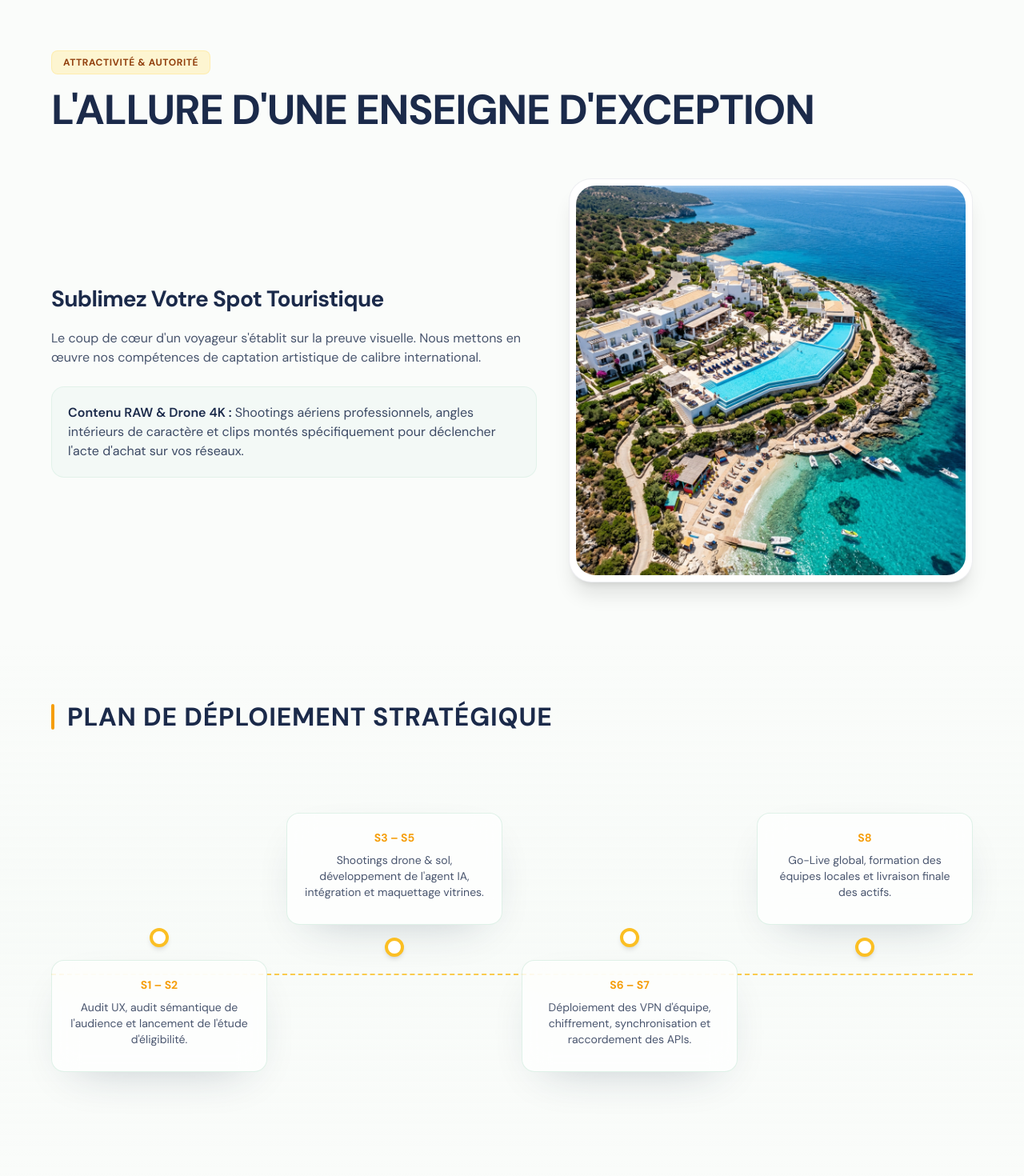
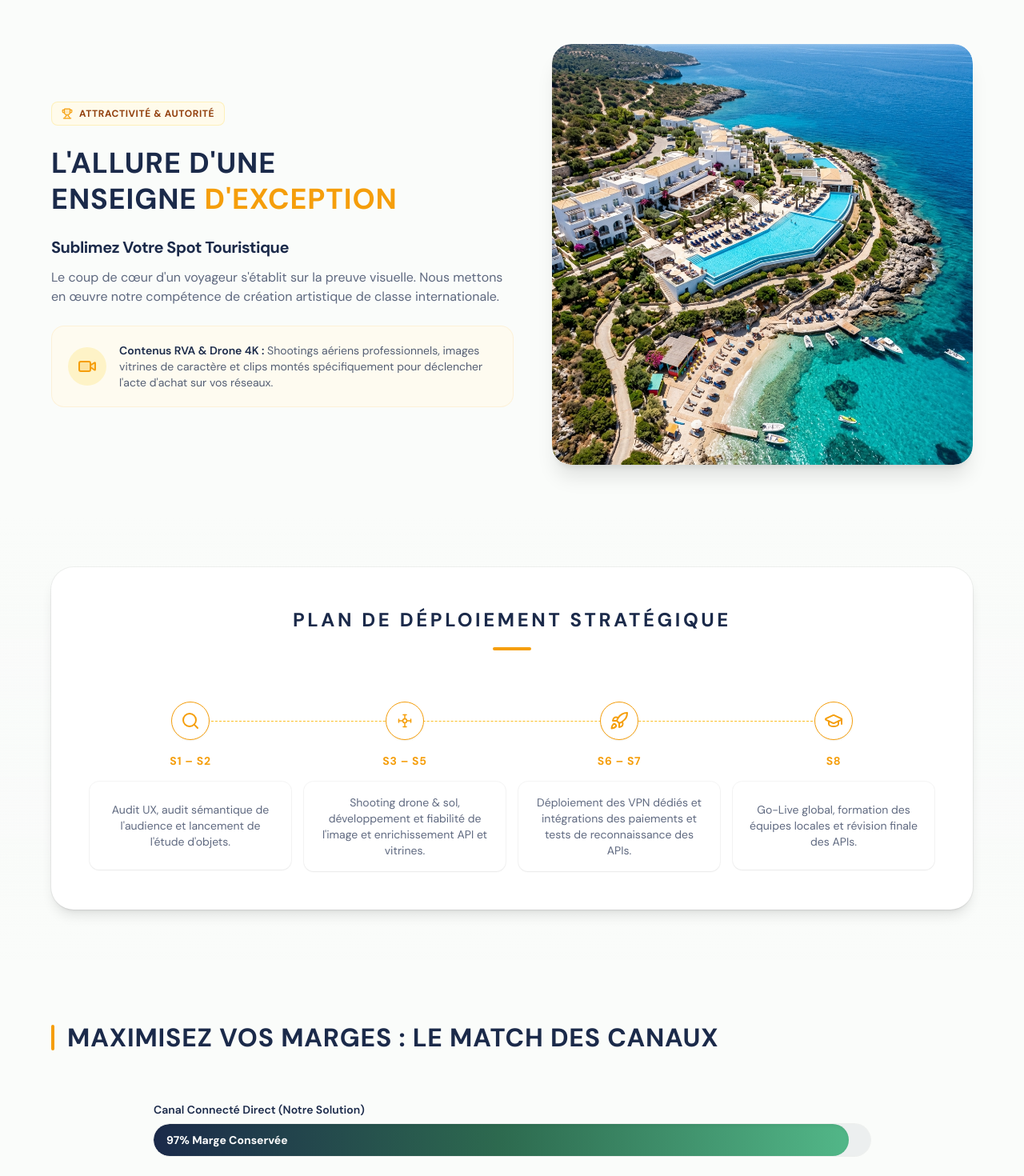
Before and after one commit to alaouiabdnour03/my-landing-page, a React (Vite) app: page / in a window 1280 px wide. Shown: the part 2600-4070 px from the top of the page at 80% size. Built offline with nearby package versions, Linux system fonts and the light colour scheme.

Commit message:
style(landing): update Attractivité & Autorité and Plan de Déploiement Stratégique layout and copywriting to match mockups exactly

```diff
--- a/src/components/landing/LaMecLanding.jsx
+++ b/src/components/landing/LaMecLanding.jsx
@@ -1,6 +1,6 @@
 import React from "react";
 import { motion, useScroll, useTransform } from "motion/react";
-import { ArrowDown, ArrowRight, Check, Hotel, Waves, Compass, Cloud, Store, Sliders, MapPin } from "lucide-react";
+import { ArrowDown, ArrowRight, Check, Hotel, Waves, Compass, Cloud, Store, Sliders, MapPin, Search, Rocket, GraduationCap, Video, Trophy } from "lucide-react";
 import { AnimatedBackground } from "./AnimatedBackground";
 import { Reveal, SectionLabel, FeatureCard, SECTION, INNER } from "./Primitives";
 import { PricingSection } from "./PricingSection";
@@ -285,150 +285,198 @@ export const LaMecLanding = () => {
       </section>
 
       {/* ───────── ATTRACTIVITÉ & AUTORITÉ ───────── */}
-      <section className={`relative ${SECTION}`}>
+      <section className={`relative ${SECTION} py-12 sm:py-16`}>
         <div className={INNER}>
-          <Reveal className="flex flex-col gap-4">
-            <span className="inline-block bg-amber-100/80 text-amber-800 border border-amber-200/50 rounded-lg px-3.5 py-1.5 text-xs font-bold uppercase tracking-wider w-fit">
-              Attractivité &amp; Autorité
-            </span>
-            <h2 className="text-[clamp(28px,4.5vw,52px)] font-bold leading-[1.1] text-brand-navy">
-              L'ALLURE D'UNE ENSEIGNE D'EXCEPTION
-            </h2>
-          </Reveal>
-
-          <Reveal delay={1} className="mt-14 grid gap-10 lg:grid-cols-[1.2fr_1fr] items-center">
+          <div className="grid gap-12 lg:grid-cols-[1.1fr_1fr] items-center">
             {/* Left Content */}
             <div>
-              <h3 className="text-[clamp(20px,2.5vw,28px)] font-bold text-brand-navy mb-4">
+              <Reveal>
+                <div className="inline-flex items-center gap-2 rounded-lg bg-amber-50 border border-amber-200/50 px-3 py-1.5 text-xs font-bold uppercase tracking-wider text-amber-800">
+                  <Trophy className="h-3.5 w-3.5 text-amber-500 fill-amber-500/20" />
+                  Attractivité &amp; Autorité
+                </div>
+
+                <h2 className="mt-6 text-[clamp(24px,3.5vw,36px)] font-bold uppercase tracking-wide text-brand-navy leading-tight">
+                  L'ALLURE D'UNE <br />
+                  ENSEIGNE <span className="text-amber-500">D'EXCEPTION</span>
+                </h2>
+
+                <h3 className="text-lg sm:text-xl font-bold text-brand-navy mt-6 mb-3">
                   Sublimez Votre Spot Touristique
                 </h3>
-              <p className="text-brand-navy/80 text-sm sm:text-base leading-relaxed mb-6">
-                Le coup de cœur d'un voyageur s'établit sur la preuve visuelle. Nous mettons en œuvre nos compétences de captation artistique de calibre international.
+                <p className="text-brand-navy/70 text-sm sm:text-base leading-relaxed mb-6">
+                  Le coup de cœur d'un voyageur s'établit sur la preuve visuelle. Nous mettons en œuvre notre compétence de création artistique de classe internationale.
                 </p>
-              <div className="rounded-2xl bg-brand-green-pale/40 border border-brand-green/10 p-5">
-                <p className="text-brand-navy/85 text-sm sm:text-base leading-relaxed">
-                  <strong className="font-semibold text-brand-navy">Contenu RAW &amp; Drone 4K :</strong> Shootings aériens professionnels, angles intérieurs de caractère et clips montés spécifiquement pour déclencher l'acte d'achat sur vos réseaux.
-                </p>
+
+                <div className="flex gap-4 items-center rounded-2xl bg-amber-50/70 border border-amber-500/10 p-5">
+                  <div className="shrink-0 flex h-12 w-12 items-center justify-center rounded-full bg-amber-100 text-amber-500">
+                    <Video className="h-6 w-6 fill-amber-500/20" />
                   </div>
-            </div>
-
-            {/* Right Image */}
-            <div className="relative overflow-hidden rounded-[28px] border border-brand-navy/[0.08] bg-white p-2 shadow-xl">
-              <img
-                src="/drone_aerial_resort.png"
-                alt="L'ALLURE D'UNE ENSEIGNE D'EXCEPTION"
-                className="w-full h-auto rounded-[24px] object-cover"
-              />
-            </div>
-          </Reveal>
-        </div>
-      </section>
-
-      {/* ───────── PLAN DE DÉPLOIEMENT STRATÉGIQUE ───────── */}
-      <section className={`relative ${SECTION} bg-gradient-to-b from-transparent via-brand-green-pale/10 to-transparent`}>
-        <div className={INNER}>
-          <Reveal>
-            <div className="flex items-center gap-4">
-              <div className="w-1 h-8 bg-amber-500 rounded-full shrink-0" />
-              <h2 className="text-[clamp(22px,3vw,32px)] font-bold uppercase tracking-wide text-brand-navy">
-                Plan de Déploiement Stratégique
-              </h2>
-            </div>
-          </Reveal>
-
-          {/* Desktop Timeline */}
-          <div className="hidden md:block relative mt-24 pb-20">
-            {/* Horizontal Line */}
-            <div className="absolute top-1/2 left-0 right-0 h-0.5 border-t-2 border-dashed border-amber-400/80 -translate-y-1/2 z-0" />
-
-            <div className="grid grid-cols-4 gap-6 relative z-10">
-
-              {/* S1 - S2 (Below Line) */}
-              <div className="flex flex-col items-center">
-                <div className="h-32" /> {/* empty space above the line */}
-                {/* Circle marker */}
-                <div className="w-6 h-6 rounded-full border-4 border-amber-400 bg-white shadow-md flex items-center justify-center my-4 animate-pulse" />
-                {/* Card */}
-                <Reveal delay={0} className="w-full">
-                  <div className="glass-card rounded-2xl p-5 ring-1 ring-black/5 shadow-lg text-center min-h-[140px] hover:scale-[1.02] transition-transform">
-                    <div className="text-amber-500 font-bold text-sm mb-2">S1 – S2</div>
-                    <p className="text-brand-navy/80 text-xs sm:text-sm leading-relaxed">
-                      Audit UX, audit sémantique de l'audience et lancement de l'étude d'éligibilité.
+                  <p className="text-brand-navy/75 text-xs sm:text-sm leading-relaxed">
+                    <strong className="font-semibold text-brand-navy">Contenus RVA &amp; Drone 4K :</strong> Shootings aériens professionnels, images vitrines de caractère et clips montés spécifiquement pour déclencher l'acte d'achat sur vos réseaux.
                   </p>
                 </div>
               </Reveal>
             </div>
 
-              {/* S3 - S5 (Above Line) */}
-              <div className="flex flex-col items-center">
+            {/* Right Image with dotted decoration */}
+            <div className="relative">
+              {/* Top Right Dot Grid Decoration */}
+              <div className="absolute -top-6 -right-6 -z-10 w-32 h-32 bg-[radial-gradient(#f59e0b_1.5px,transparent_1.5px)] [background-size:12px_12px] opacity-25" />
+
+              <div className="relative overflow-hidden rounded-3xl bg-white shadow-xl">
+                <img
+                  src="/drone_aerial_resort.png"
+                  alt="L'ALLURE D'UNE ENSEIGNE D'EXCEPTION"
+                  className="w-full h-auto rounded-3xl object-cover"
+                />
+              </div>
+            </div>
+          </div>
+        </div>
+      </section>
+
+      {/* ───────── PLAN DE DÉPLOIEMENT STRATÉGIQUE ───────── */}
+      <section className={`relative ${SECTION} py-12 sm:py-16 bg-gradient-to-b from-transparent via-gray-50/30 to-transparent`}>
+        <div className={INNER}>
+          <Reveal>
+            <div className="rounded-[28px] bg-white ring-1 ring-black/[0.05] shadow-lg p-6 sm:p-10 lg:p-12">
+              <div className="text-center">
+                <h2 className="text-[clamp(18px,2.5vw,24px)] font-bold uppercase tracking-[0.15em] text-brand-navy">
+                  Plan de Déploiement Stratégique
+                </h2>
+                <div className="mx-auto mt-4 w-12 h-1 bg-amber-500 rounded-full" />
+              </div>
+
+              {/* Desktop Timeline */}
+              <div className="hidden md:block relative mt-16">
+                {/* Horizontal Dashed Line */}
+                <div className="absolute top-6 left-[12.5%] right-[12.5%] h-px border-t border-dashed border-amber-400 z-0" />
+
+                <div className="grid grid-cols-4 gap-4 relative z-10">
+                  {[
+                    {
+                      w: "S1 – S2",
+                      icon: Search,
+                      desc: "Audit UX, audit sémantique de l'audience et lancement de l'étude d'objets."
+                    },
+                    {
+                      w: "S3 – S5",
+                      icon: (props) => (
+                        <svg viewBox="0 0 24 24" fill="none" stroke="currentColor" strokeWidth="1.5" strokeLinecap="round" strokeLinejoin="round" {...props}>
+                          <circle cx="12" cy="12" r="2.5" />
+                          <line x1="12" y1="9.5" x2="12" y2="4.5" />
+                          <line x1="12" y1="14.5" x2="12" y2="19.5" />
+                          <line x1="9.5" y1="12" x2="4.5" y2="12" />
+                          <line x1="14.5" y1="12" x2="19.5" y2="12" />
+                          <path d="M10 4.5h4" />
+                          <path d="M10 19.5h4" />
+                          <path d="M4.5 10v4" />
+                          <path d="M19.5 10v4" />
+                        </svg>
+                      ),
+                      desc: "Shooting drone & sol, développement et fiabilité de l'image et enrichissement API et vitrines."
+                    },
+                    {
+                      w: "S6 – S7",
+                      icon: Rocket,
+                      desc: "Déploiement des VPN dédiés et intégrations des paiements et tests de reconnaissance des APIs."
+                    },
+                    {
+                      w: "S8",
+                      icon: GraduationCap,
+                      desc: "Go-Live global, formation des équipes locales et révision finale des APIs."
+                    }
+                  ].map((step, idx) => {
+                    const IconComponent = step.icon;
+                    return (
+                      <Reveal key={step.w} delay={idx} className="flex flex-col items-center">
+                        {/* Circle marker */}
+                        <div className="flex h-12 w-12 items-center justify-center rounded-full bg-white border border-amber-500 text-amber-500 shadow-sm hover:scale-110 transition-transform duration-200 cursor-default">
+                          <IconComponent className="h-6 w-6" />
+                        </div>
+
+                        {/* Title */}
+                        <div className="mt-4 text-sm font-bold text-amber-500 tracking-wider">
+                          {step.w}
+                        </div>
+
                         {/* Card */}
-                <Reveal delay={1} className="w-full">
-                  <div className="glass-card rounded-2xl p-5 ring-1 ring-black/5 shadow-lg text-center min-h-[140px] hover:scale-[1.02] transition-transform">
-                    <div className="text-amber-500 font-bold text-sm mb-2">S3 – S5</div>
-                    <p className="text-brand-navy/80 text-xs sm:text-sm leading-relaxed">
-                      Shootings drone &amp; sol, développement de l'agent IA, intégration et maquettage vitrines.
+                        <div className="mt-4 w-full rounded-xl bg-white p-4 text-center ring-1 ring-black/[0.04] shadow-sm flex flex-col justify-center min-h-[110px] hover:shadow-md transition-shadow">
+                          <p className="text-brand-navy/70 text-xs sm:text-sm leading-relaxed">
+                            {step.desc}
                           </p>
                         </div>
                       </Reveal>
-                {/* Circle marker */}
-                <div className="w-6 h-6 rounded-full border-4 border-amber-400 bg-white shadow-md flex items-center justify-center my-4 animate-pulse" />
-                <div className="h-32" /> {/* empty space below the line */}
-              </div>
-
-              {/* S6 - S7 (Below Line) */}
-              <div className="flex flex-col items-center">
-                <div className="h-32" />
-                {/* Circle marker */}
-                <div className="w-6 h-6 rounded-full border-4 border-amber-400 bg-white shadow-md flex items-center justify-center my-4 animate-pulse" />
-                {/* Card */}
-                <Reveal delay={2} className="w-full">
-                  <div className="glass-card rounded-2xl p-5 ring-1 ring-black/5 shadow-lg text-center min-h-[140px] hover:scale-[1.02] transition-transform">
-                    <div className="text-amber-500 font-bold text-sm mb-2">S6 – S7</div>
-                    <p className="text-brand-navy/80 text-xs sm:text-sm leading-relaxed">
-                      Déploiement des VPN d'équipe, chiffrement, synchronisation et raccordement des APIs.
-                    </p>
-                  </div>
-                </Reveal>
-              </div>
-
-              {/* S8 (Above Line) */}
-              <div className="flex flex-col items-center">
-                {/* Card */}
-                <Reveal delay={3} className="w-full">
-                  <div className="glass-card rounded-2xl p-5 ring-1 ring-black/5 shadow-lg text-center min-h-[140px] hover:scale-[1.02] transition-transform">
-                    <div className="text-amber-500 font-bold text-sm mb-2">S8</div>
-                    <p className="text-brand-navy/80 text-xs sm:text-sm leading-relaxed">
-                      Go-Live global, formation des équipes locales et livraison finale des actifs.
-                    </p>
-                  </div>
-                </Reveal>
-                {/* Circle marker */}
-                <div className="w-6 h-6 rounded-full border-4 border-amber-400 bg-white shadow-md flex items-center justify-center my-4 animate-pulse" />
-                <div className="h-32" />
-              </div>
-
+                    );
+                  })}
                 </div>
               </div>
 
               {/* Mobile Vertical Timeline */}
-          <div className="block md:hidden relative mt-12 pl-8 border-l-2 border-dashed border-amber-400/80 space-y-8">
+              <div className="block md:hidden relative mt-12 pl-6">
+                {/* Vertical Dashed Line */}
+                <div className="absolute left-6 top-6 bottom-6 w-px border-l border-dashed border-amber-400 z-0" />
+
+                <div className="space-y-6 relative z-10">
                   {[
-              { w: "S1 – S2", desc: "Audit UX, audit sémantique de l'audience et lancement de l'étude d'éligibilité." },
-              { w: "S3 – S5", desc: "Shootings drone & sol, développement de l'agent IA, intégration et maquettage vitrines." },
-              { w: "S6 – S7", desc: "Déploiement des VPN d'équipe, chiffrement, synchronisation et raccordement des APIs." },
-              { w: "S8", desc: "Go-Live global, formation des équipes locales et livraison finale des actifs." }
-            ].map((step, idx) => (
-              <Reveal key={step.w} delay={idx} className="relative">
-                {/* Bullet */}
-                <div className="absolute -left-[41px] top-1.5 w-6 h-6 rounded-full border-4 border-amber-400 bg-white shadow-sm flex items-center justify-center" />
-                {/* Card */}
-                <div className="glass-card rounded-2xl p-5 ring-1 ring-black/5 shadow-lg">
-                  <div className="text-amber-500 font-bold text-sm mb-1">{step.w}</div>
-                  <p className="text-brand-navy/80 text-sm leading-relaxed">{step.desc}</p>
+                    {
+                      w: "S1 – S2",
+                      icon: Search,
+                      desc: "Audit UX, audit sémantique de l'audience et lancement de l'étude d'objets."
+                    },
+                    {
+                      w: "S3 – S5",
+                      icon: (props) => (
+                        <svg viewBox="0 0 24 24" fill="none" stroke="currentColor" strokeWidth="1.5" strokeLinecap="round" strokeLinejoin="round" {...props}>
+                          <circle cx="12" cy="12" r="2.5" />
+                          <line x1="12" y1="9.5" x2="12" y2="4.5" />
+                          <line x1="12" y1="14.5" x2="12" y2="19.5" />
+                          <line x1="9.5" y1="12" x2="4.5" y2="12" />
+                          <line x1="14.5" y1="12" x2="19.5" y2="12" />
+                          <path d="M10 4.5h4" />
+                          <path d="M10 19.5h4" />
+                          <path d="M4.5 10v4" />
+                          <path d="M19.5 10v4" />
+                        </svg>
+                      ),
+                      desc: "Shooting drone & sol, développement et fiabilité de l'image et enrichissement API et vitrines."
+                    },
+                    {
+                      w: "S6 – S7",
+                      icon: Rocket,
+                      desc: "Déploiement des VPN dédiés et intégrations des paiements et tests de reconnaissance des APIs."
+                    },
+                    {
+                      w: "S8",
+                      icon: GraduationCap,
+                      desc: "Go-Live global, formation des équipes locales et révision finale des APIs."
+                    }
+                  ].map((step, idx) => {
+                    const IconComponent = step.icon;
+                    return (
+                      <Reveal key={step.w} delay={idx} className="flex gap-4 items-start">
+                        {/* Circle marker */}
+                        <div className="flex h-12 w-12 shrink-0 items-center justify-center rounded-full bg-white border border-amber-500 text-amber-500 shadow-sm">
+                          <IconComponent className="h-6 w-6" />
+                        </div>
+
+                        {/* Card Content */}
+                        <div className="flex-1 rounded-xl bg-white p-4 ring-1 ring-black/[0.04] shadow-sm">
+                          <div className="text-sm font-bold text-amber-500 tracking-wider mb-1">
+                            {step.w}
+                          </div>
+                          <p className="text-brand-navy/70 text-xs sm:text-sm leading-relaxed">
+                            {step.desc}
+                          </p>
                         </div>
                       </Reveal>
-            ))}
+                    );
+                  })}
                 </div>
+              </div>
+            </div>
+          </Reveal>
         </div>
       </section>
 
```
Lines whose indentation alone changed are shown as unchanged.
